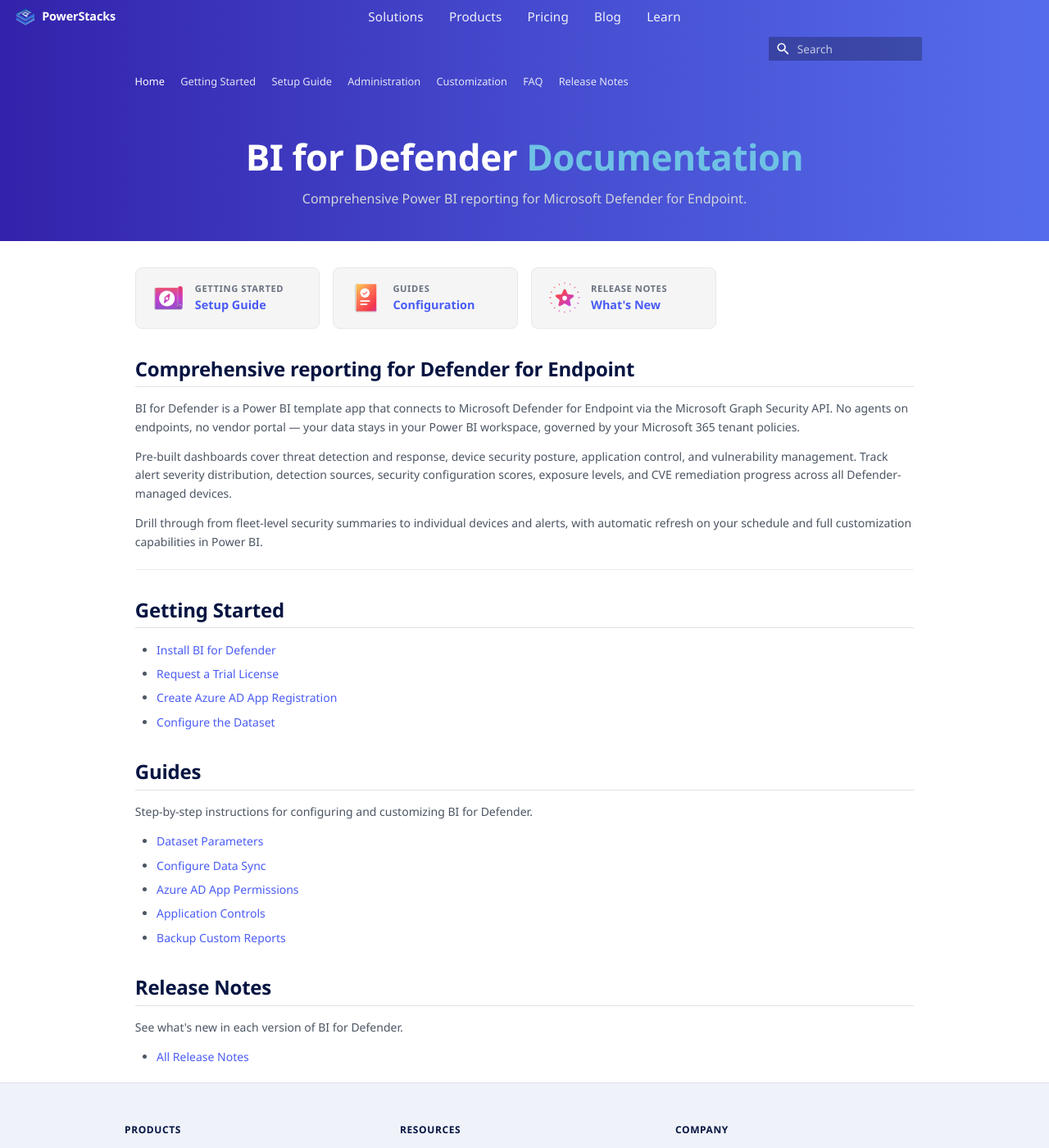
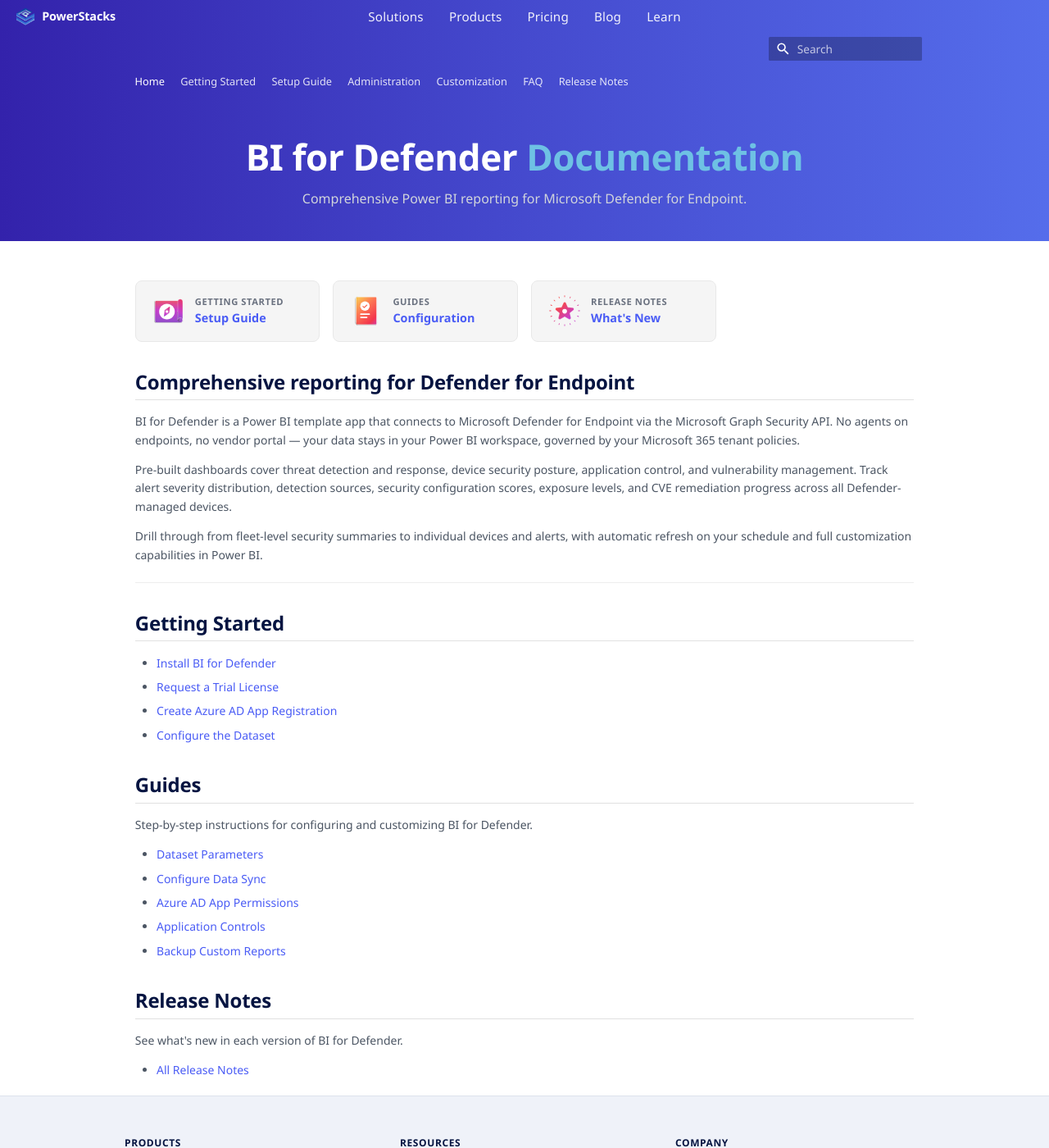
Before and after one commit to powerstacks-corp/BI-for-Defender, an MkDocs documentation site: the page built from docs/index.md, in a window 1280 px wide and 1400 px high. Shown: the whole window at 82% size. Built offline with MkDocs 1.6.1 and Material for MkDocs 9.7.7, drawn with Linux system fonts in a browser that asks for light colours; comment, search, counter and statistics services are not loaded.

Commit message:
Increase hero margin-bottom for more breathing room above content

```diff
--- a/docs/stylesheets/microsoft-learn.css
+++ b/docs/stylesheets/microsoft-learn.css
@@ -705,7 +705,7 @@ html {
   width: 100vw;
   margin-left: calc(-50vw + 50%);
   margin-top: -1.5rem;
-  margin-bottom: 2rem;
+  margin-bottom: 3rem;
   box-sizing: border-box;
   position: relative;
   overflow: hidden;
@@ -1002,7 +1002,7 @@ body {
   letter-spacing: -0.01em;
   padding: 2rem 1rem 1.75rem 1rem;
   margin-top: -1.5rem;
-  margin-bottom: 2rem;
+  margin-bottom: 3rem;
   border: none !important;
   border-radius: 0;
   overflow: hidden;
```
